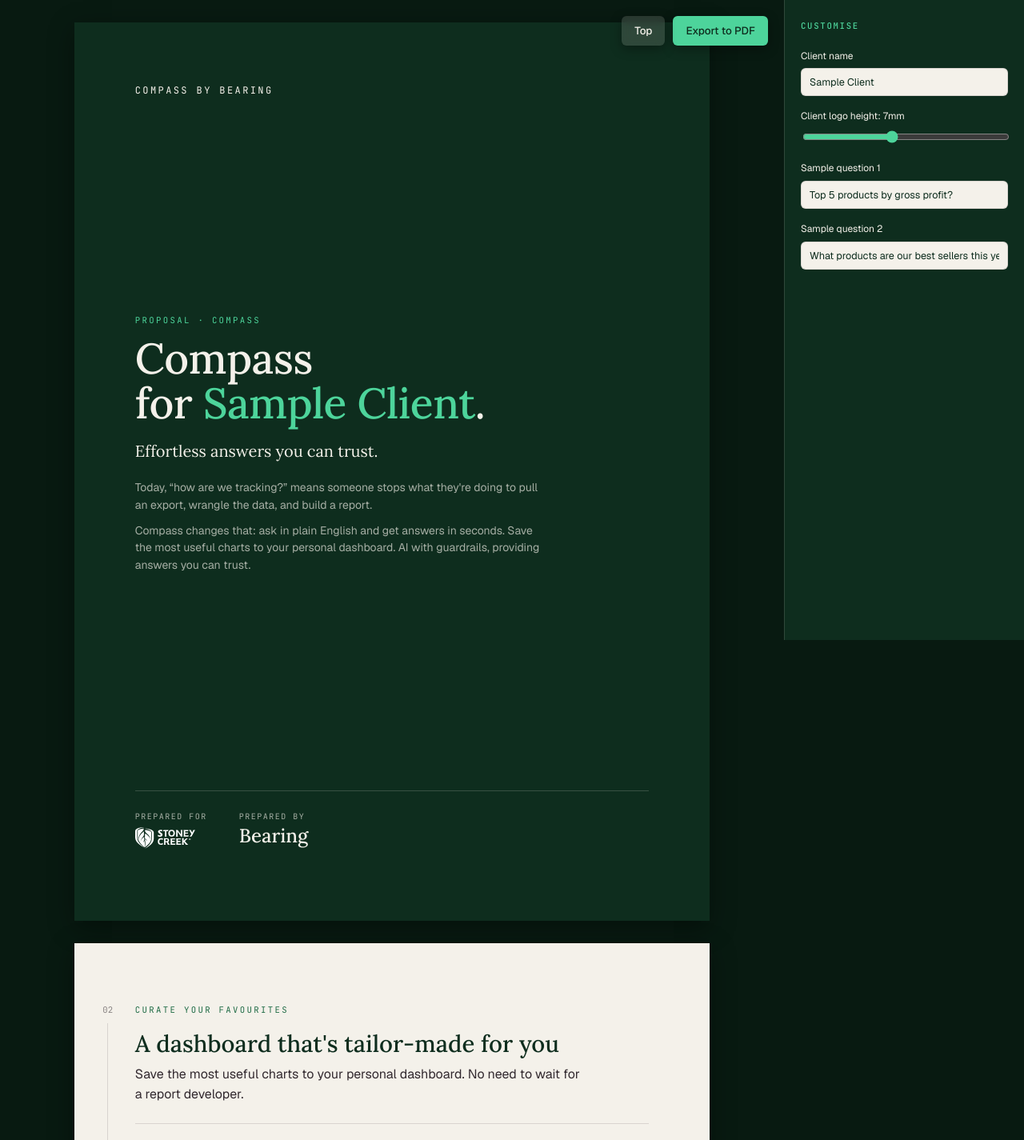
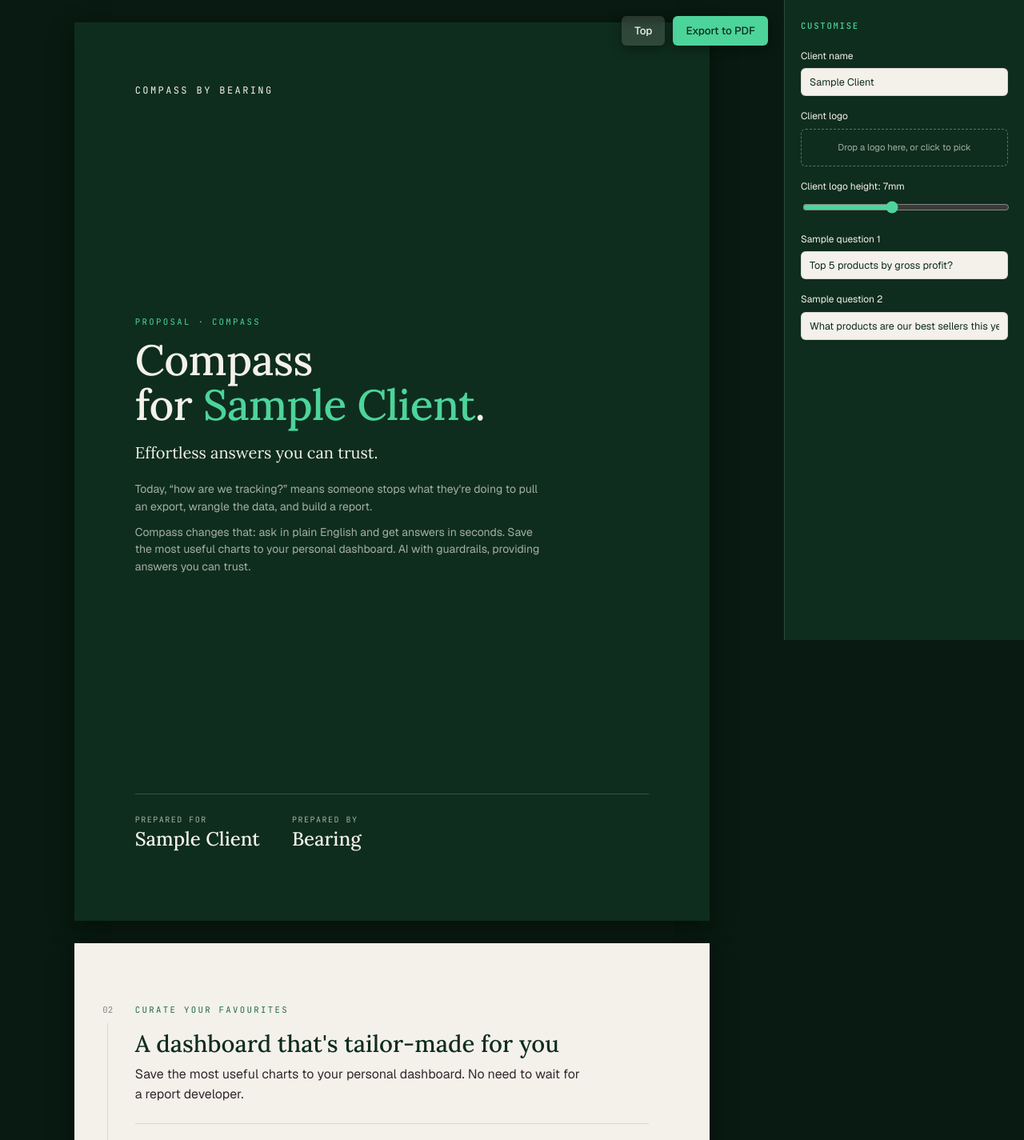
Before and after one commit to SamWoolerton/compass-proposals, a React (Vite) app: page / in a window 1280 px wide. Shown: the top 1425 px of the page at 80% size. Built offline with nearby package versions, Linux system fonts and the light colour scheme.

Commit message:
Customisable client logo

```diff
--- a/src/App.tsx
+++ b/src/App.tsx
@@ -3,7 +3,6 @@
 import Page, { Pages } from './Page.jsx'
 import './paged.css'
 
-const clientLogo = 'stoney-creek.svg'
 const defaultClientLogoHeight = 7
 
 type ClientPortalConfig = { visible: false } | { visible: true; label: string }
@@ -13,17 +12,9 @@
   { visible: false } | { visible: true; monthly: string; annual: string }
 const pricingConfig: PricingConfig = { visible: false }
 
-const retailSampleQuestions = [
+const defaultSampleQuestions = [
   'Top 5 products by gross profit?',
   'What products are our best sellers this year?',
-]
-const manufacturingSampleQuestions = [
-  'Top 5 most profitable clients?',
-  'What product lines are our best sellers this year?',
-]
-const servicesSampleQuestions = [
-  'Top 5 most profitable projects?',
-  'Engineer utilisation rate trend this financial year?',
 ]
 
 // The Export button. Native browser print → "Save as PDF" as the destination.
@@ -219,10 +210,18 @@
 
 export default function App() {
   const [clientName, setClientName] = useState('Sample Client')
-  const [sampleQuestions, setSampleQuestions] = useState(retailSampleQuestions)
+  const [sampleQuestions, setSampleQuestions] = useState(defaultSampleQuestions)
   const [clientLogoHeight, setClientLogoHeight] = useState(
     defaultClientLogoHeight,
   )
+  // An uploaded logo is read as a data URL rather than an object URL so it's still resolvable when the page is printed to PDF.
+  const [uploadedLogo, setUploadedLogo] = useState<{
+    name: string
+    src: string
+  } | null>(null)
+
+  const [logoFailed, setLogoFailed] = useState(false)
+  const logoSrc = uploadedLogo?.src
 
   useEffect(
     function setDocName() {
@@ -231,8 +230,22 @@
     [clientName],
   )
 
+  useEffect(
+    function clearLogoFailure() {
+      setLogoFailed(false)
+    },
+    [logoSrc],
+  )
+
   const setSampleQuestion = (i: number, value: string) =>
     setSampleQuestions(qs => qs.map((q, j) => (j === i ? value : q)))
+
+  const readClientLogo = (file: File) => {
+    const reader = new FileReader()
+    reader.onload = () =>
+      setUploadedLogo({ name: file.name, src: String(reader.result) })
+    reader.readAsDataURL(file)
+  }
 
   return (
     <>
@@ -254,6 +267,9 @@
         onSampleQuestionChange={setSampleQuestion}
         clientLogoHeight={clientLogoHeight}
         onClientLogoHeightChange={setClientLogoHeight}
+        clientLogoName={uploadedLogo?.name ?? null}
+        onClientLogoFile={readClientLogo}
+        onClientLogoReset={() => setUploadedLogo(null)}
       />
 
       <Pages>
@@ -291,12 +307,17 @@
               <div className="prepared-for">
                 <dt>Prepared for</dt>
                 <dd>
-                  <img
-                    className="client-logo"
-                    src={`/logos/${clientLogo}`}
-                    alt={clientName}
-                    style={{ height: `${clientLogoHeight}mm` }}
-                  />
+                  {logoSrc && !logoFailed ? (
+                    <img
+                      className="client-logo"
+                      src={logoSrc}
+                      alt={clientName}
+                      style={{ height: `${clientLogoHeight}mm` }}
+                      onError={() => setLogoFailed(true)}
+                    />
+                  ) : (
+                    <span className="client-name">{clientName}</span>
+                  )}
                 </dd>
               </div>
               <div className="prepared-by">
--- a/src/ConfigPane.jsx
+++ b/src/ConfigPane.jsx
@@ -1,3 +1,5 @@
+import { useState } from 'react'
+
 // Screen-only editor for the parts of the proposal that change per client.
 // .no-print keeps it out of the PDF.
 export default function ConfigPane({
@@ -7,7 +9,16 @@
   onSampleQuestionChange,
   clientLogoHeight,
   onClientLogoHeightChange,
+  clientLogoName,
+  onClientLogoFile,
+  onClientLogoReset,
 }) {
+  const [dragging, setDragging] = useState(false)
+
+  const takeFile = file => {
+    if (file && file.type.startsWith('image/')) onClientLogoFile(file)
+  }
+
   return (
     <aside className="config-pane no-print">
       <h2>Customise</h2>
@@ -20,6 +31,35 @@
           onChange={e => onClientNameChange(e.target.value)}
         />
       </label>
+
+      <div className="field">
+        <span>Client logo</span>
+        <label
+          className={`dropzone${dragging ? ' dragging' : ''}`}
+          onDragOver={e => {
+            e.preventDefault()
+            setDragging(true)
+          }}
+          onDragLeave={() => setDragging(false)}
+          onDrop={e => {
+            e.preventDefault()
+            setDragging(false)
+            takeFile(e.dataTransfer.files[0])
+          }}
+        >
+          <input
+            type="file"
+            accept="image/*"
+            onChange={e => takeFile(e.target.files[0])}
+          />
+          <span>{clientLogoName ?? 'Drop a logo here, or click to pick'}</span>
+        </label>
+        {clientLogoName && (
+          <button type="button" className="reset" onClick={onClientLogoReset}>
+            Clear
+          </button>
+        )}
+      </div>
 
       <label className="field">
         <span>Client logo height: {clientLogoHeight}mm</span>
--- a/src/paged.css
+++ b/src/paged.css
@@ -225,6 +225,14 @@
   filter: brightness(0) invert(1);
   /* filter: brightness(0) invert(1) drop-shadow(0 0 0 #fff)
     drop-shadow(0 0 0 #fff); */
+}
+/* Stand-in for a missing client logo: the name set as a wordmark. */
+.cover .client-name {
+  display: block;
+  font-family: var(--font-display);
+  font-size: 18pt;
+  line-height: 6mm;
+  font-weight: 500;
 }
 /* Match the "Bearing" wordmark's height to the client logo beside it. */
 .cover .meta .prepared-by dd {
@@ -868,6 +876,37 @@
   border-radius: 6px;
   padding: 8px 10px;
 }
+.config-pane .dropzone {
+  display: block;
+  padding: 14px 10px;
+  text-align: center;
+  border: 1px dashed rgba(244, 241, 234, 0.35);
+  border-radius: 6px;
+  cursor: pointer;
+}
+.config-pane .dropzone.dragging {
+  border-color: var(--mint-400);
+  background: rgba(244, 241, 234, 0.06);
+}
+.config-pane .dropzone input {
+  display: none;
+}
+.config-pane .dropzone span {
+  margin: 0;
+  font-size: 8.5pt;
+  color: var(--beige-50-66);
+  overflow-wrap: anywhere;
+}
+.config-pane .reset {
+  margin-top: 8px;
+  padding: 0;
+  font-family: var(--font-sans);
+  font-size: 8.5pt;
+  color: var(--mint-400);
+  background: none;
+  border: none;
+  cursor: pointer;
+}
 .config-pane input[type='range'] {
   padding: 0;
   background: none;
```
